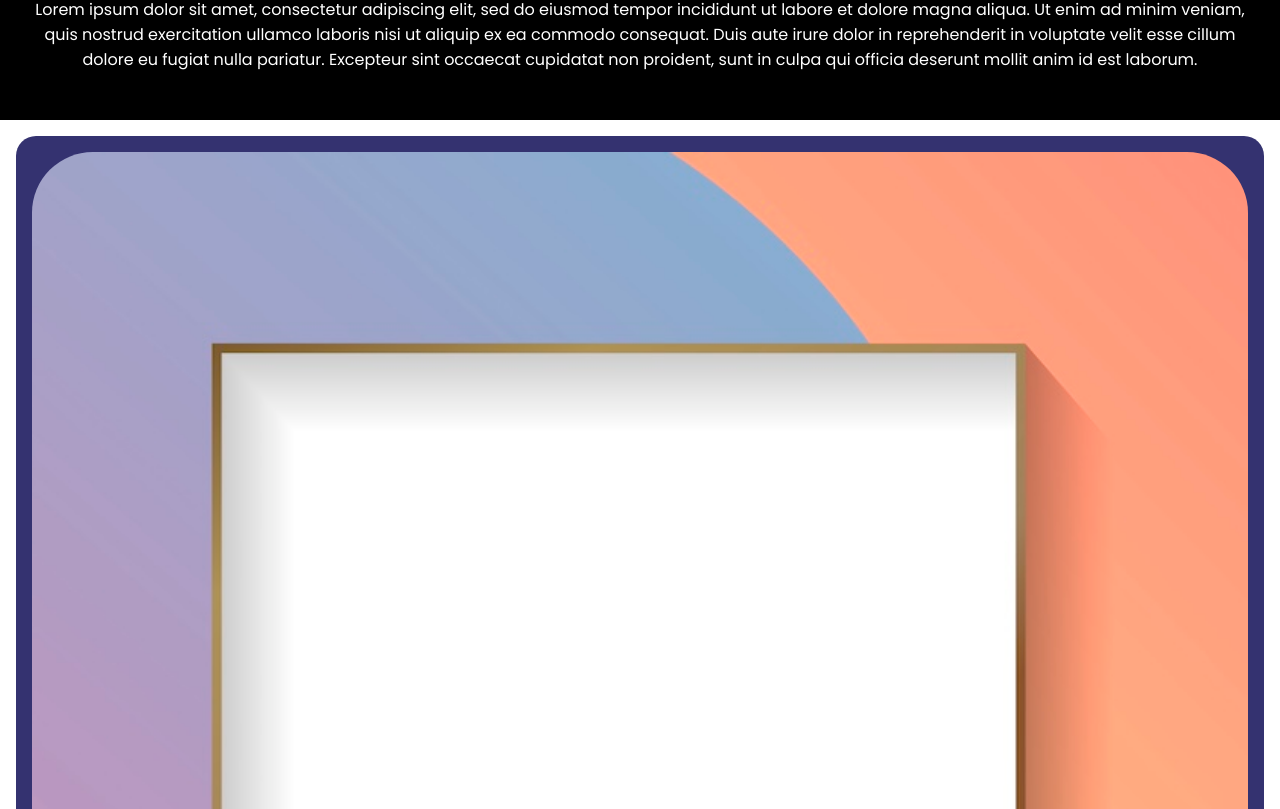
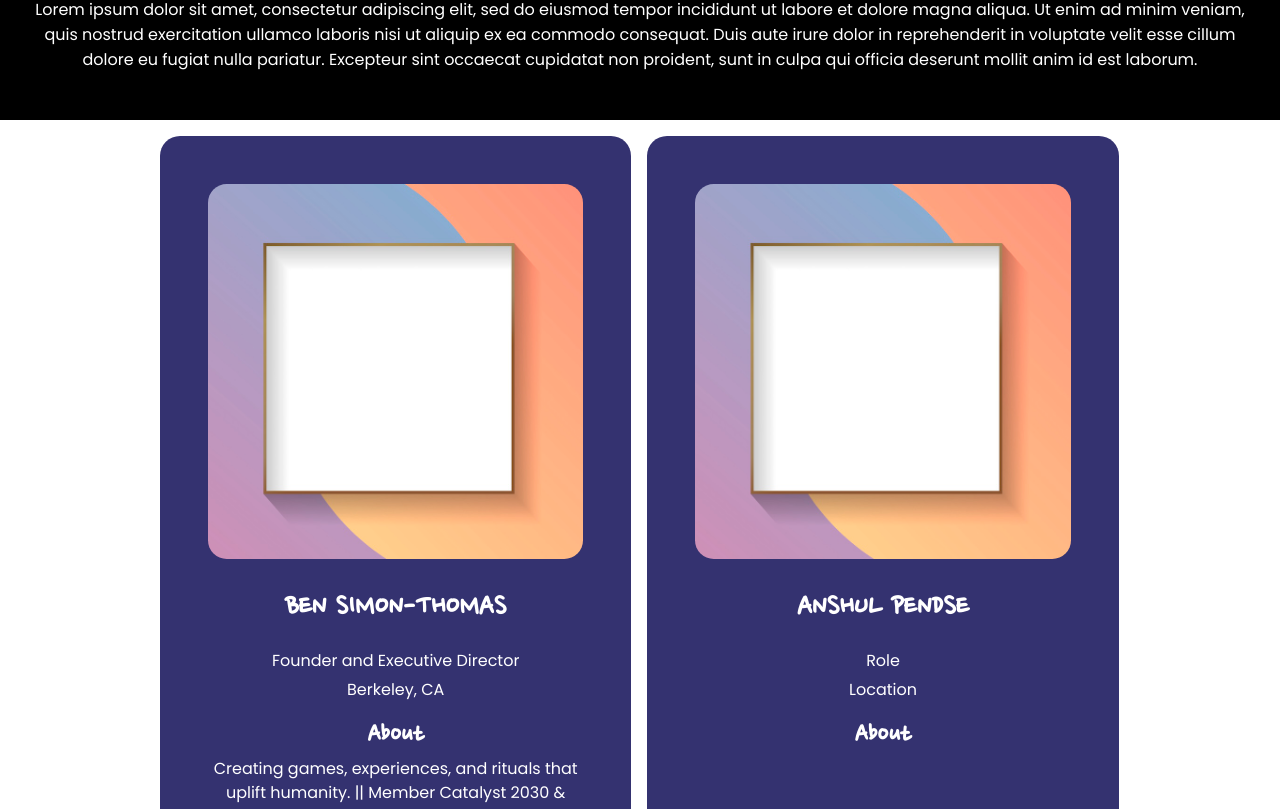
Before and after one commit to bstintheverse/theversewebdev, a React (Vite) app in the folder client/: page /our-people in a window 1280 px wide. Shown: the part 711-1520 px from the top of the page. Built offline with nearby package versions, Linux system fonts and the light colour scheme.

Commit message:
desktop - update card styling

```diff
--- a/client/src/pages/OurPeople/OurPeople.scss
+++ b/client/src/pages/OurPeople/OurPeople.scss
@@ -31,6 +31,11 @@
         padding: 2rem;
     }
 
+    @include desktop {
+        width: 22.2%;
+        padding: 3rem;
+    }
+
     &__list {
         @include flexbox(column);
         gap: 1rem;
@@ -42,6 +47,12 @@
             @include flexbox(row);
             flex-wrap: wrap;
             padding: 1rem 2.5rem;
+        }
+
+        @include desktop {
+            @include flexbox(row);
+            flex-wrap: wrap;
+            padding: 1rem 10rem;
         }
     }
 
@@ -110,5 +121,10 @@
         @include tablet {
             width: 39.5%;
         }
+
+        @include desktop {
+            width: 39.1%;
+            padding: 3rem;
+        }
     }
 }
```
